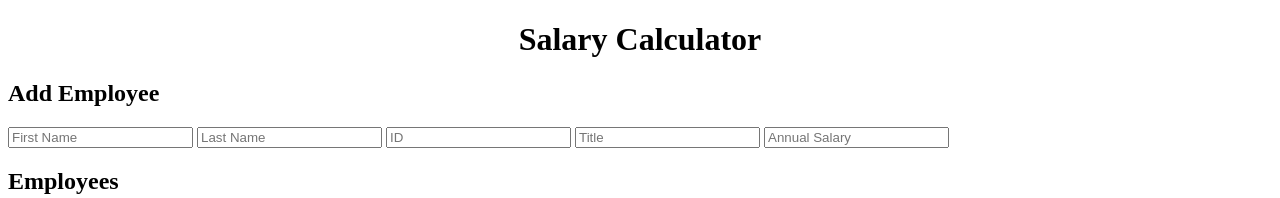
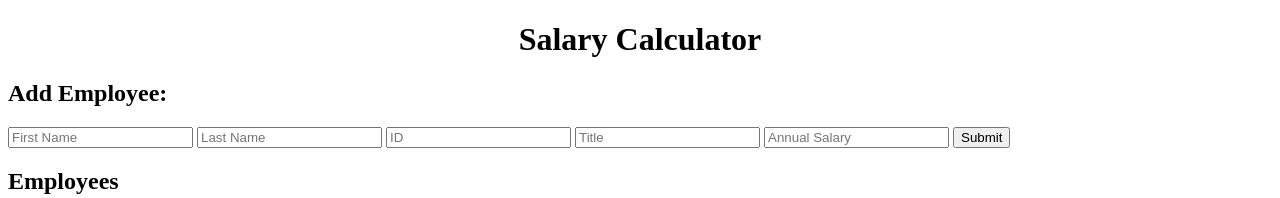
Before and after one commit to Blair321/weekend-salary-calculator, a website: page index.html in a window 1280 px wide. Shown: the top 198 px of the page. Drawn offline with Linux system fonts and the light colour scheme.

Commit message:
chnaged the html a bit for better look

```diff
--- a/index.html
+++ b/index.html
@@ -10,7 +10,7 @@
     <h1>Salary Calculator</h1>
   </header>
   <main>
-    <h2>Add Employee</h2>
+    <h2>Add Employee:</h2>
     <form>
   <input placeholder="First Name"
     type="text">
@@ -22,8 +22,8 @@
     type="text">
     <input placeholder="Annual Salary"
     type="text">
-
-    </form>
+    <button>Submit</button>
+   </form>
     <h2>Employees</h2>
     <table>
       <thead>
```
